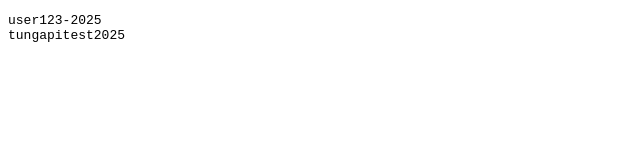
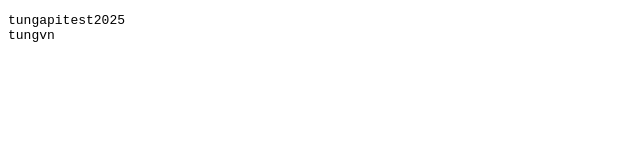
Before and after one commit to tungtestuser/usertest, a plain HTML site: page index.html in a window 1280 px wide. Shown: the whole page, without its empty margins (0-640 px from the left). Drawn offline with Linux system fonts and the light colour scheme.

Commit message:
Update index.html

```diff
--- a/index.html
+++ b/index.html
@@ -3,8 +3,8 @@
 <head><meta charset="UTF-8"><title>Keys</title></head>
 <body>
 <pre id="keylist">
-user123-2025
 tungapitest2025
+tungvn
 </pre>
 </body>
 </html>
```
